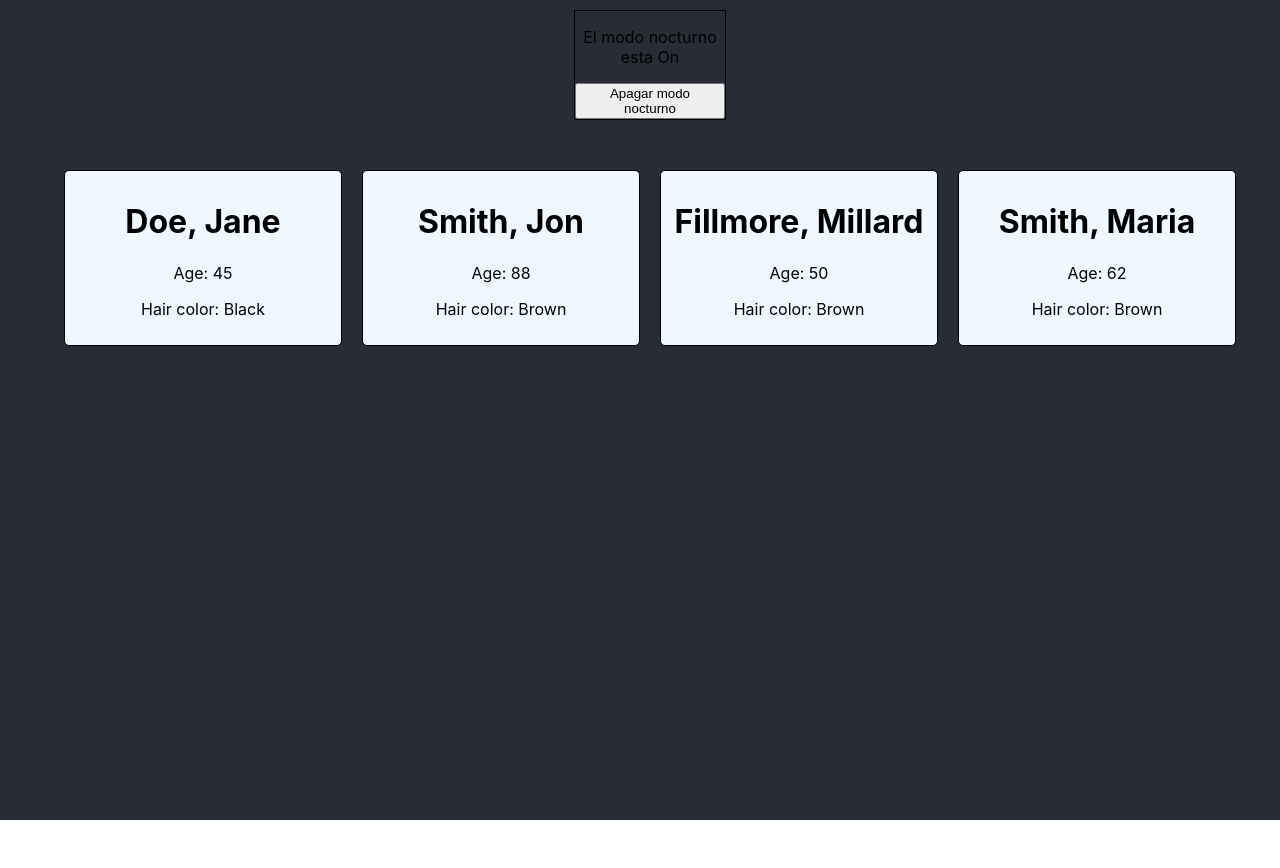
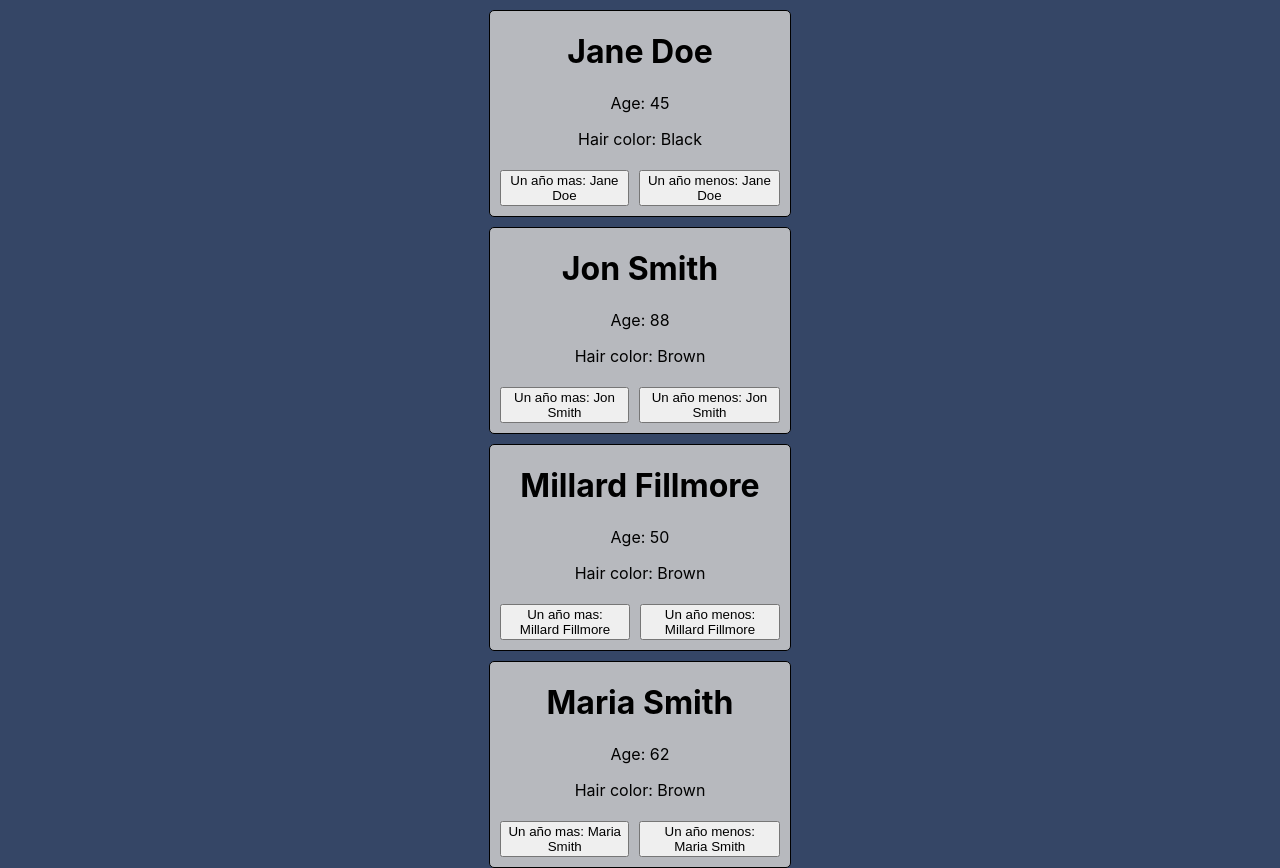
Before and after one commit to christianlobarede/react-test, a React (Create React App) app: page / in a window 1280 px wide. Before the commit the page ends 820 px from the top, so only its background shows below. Built offline with nearby package versions, Linux system fonts and the light colour scheme.

Commit message:
useState en react

```diff
--- a/src/App.css
+++ b/src/App.css
@@ -1,23 +1,29 @@
+body {
+  background-color: rgb(53, 70, 102);
+}
 .App {
   text-align: center;
   width: 100vw;
   margin: auto;
   height: 100vh;
-  background-color: #282c34;
-  padding: 10px;
 }
 .Card {
   border: 1px solid black;
-  margin: 50px 10px 50px 10px;
-  width: 20%;
+  margin: auto;
+  width: 300px;
   border-radius: 5px;
   background-color: aliceblue;
-  box-shadow: black;
-  text-shadow: black;
-  display: inline-block;
-  padding: 10px;
+  margin-top: 10px;
+  background-color: rgb(183, 185, 190);
 }
 
+#buttons {
+  display: flex;
+  margin: 5px;
+}
+button {
+  margin: 5px;
+}
 .nocturno {
   border: 1px solid black;
   width: 150px;
--- a/src/App.js
+++ b/src/App.js
@@ -1,13 +1,11 @@
 import React from "react";
 import "./App.css";
-import ModoNocturno from "./components/ModoNocturno";
 
 import PersonCard from "./components/PersonCard";
 
 function App() {
   return (
     <div className="App">
-      <ModoNocturno />
       <PersonCard firstName="Jane" lastName="Doe" age={45} hairColor="Black" />
       <PersonCard firstName="Jon" lastName="Smith" age={88} hairColor="Brown" />
       <PersonCard
--- a/src/components/ModoNocturno.jsx
+++ /dev/null
@@ -1,28 +0,0 @@
-import React, { Component } from "react";
-
-class ModoNocturno extends Component {
-  constructor(props) {
-    super(props);
-    this.state = {
-      position: "On",
-    };
-  }
-  flipSwitch = () => {
-    if (this.state.position === "On") {
-      this.setState({ position: "Off" });
-    } else {
-      this.setState({ position: "On" });
-    }
-  };
-
-  render() {
-    return (
-      <div className="nocturno">
-        <p>El modo nocturno esta {this.state.position}</p>
-        <button onClick={this.flipSwitch}>Apagar modo nocturno</button>
-      </div>
-    );
-  }
-}
-
-export default ModoNocturno;
--- a/src/components/PersonCard.jsx
+++ b/src/components/PersonCard.jsx
@@ -1,15 +1,39 @@
 import React, { Component } from "react";
 
-const PersonCard = (props) => {
+class PersonCard extends Component {
+  constructor(props) {
+    super(props);
+    this.state = {
+      age: this.props.age,
+    };
+  }
+  upOne = () => {
+    this.setState({ age: this.state.age + 1 });
+  };
+  downOne = () => {
+    this.setState({ age: this.state.age - 1 });
+  };
+  render() {
+    const { firstName, lastName, age, hairColor } = this.props;
     return (
       <div className="Card">
         <h1>
-        {props.lastName}, {props.firstName}
+          {firstName} <span></span>
+          {lastName}
         </h1>
-      <p>Age: {props.age}</p>
-      <p>Hair color: {props.hairColor}</p>
+        <p id="Edad">Age: {this.state.age}</p>
+        <p>Hair color: {hairColor}</p>
+        <div id="buttons">
+          <button id="Button" onClick={this.upOne}>
+            Un año mas: {firstName} {lastName}
+          </button>
+          <button id="Button" onClick={this.downOne}>
+            Un año menos: {firstName} {lastName}
+          </button>
+        </div>
       </div>
     );
-};
+  }
+}
 
 export default PersonCard;
```
Also changed, not shown: 1 other file (tests, documents, lock files or other folders). Lines whose indentation alone changed are shown as unchanged.
